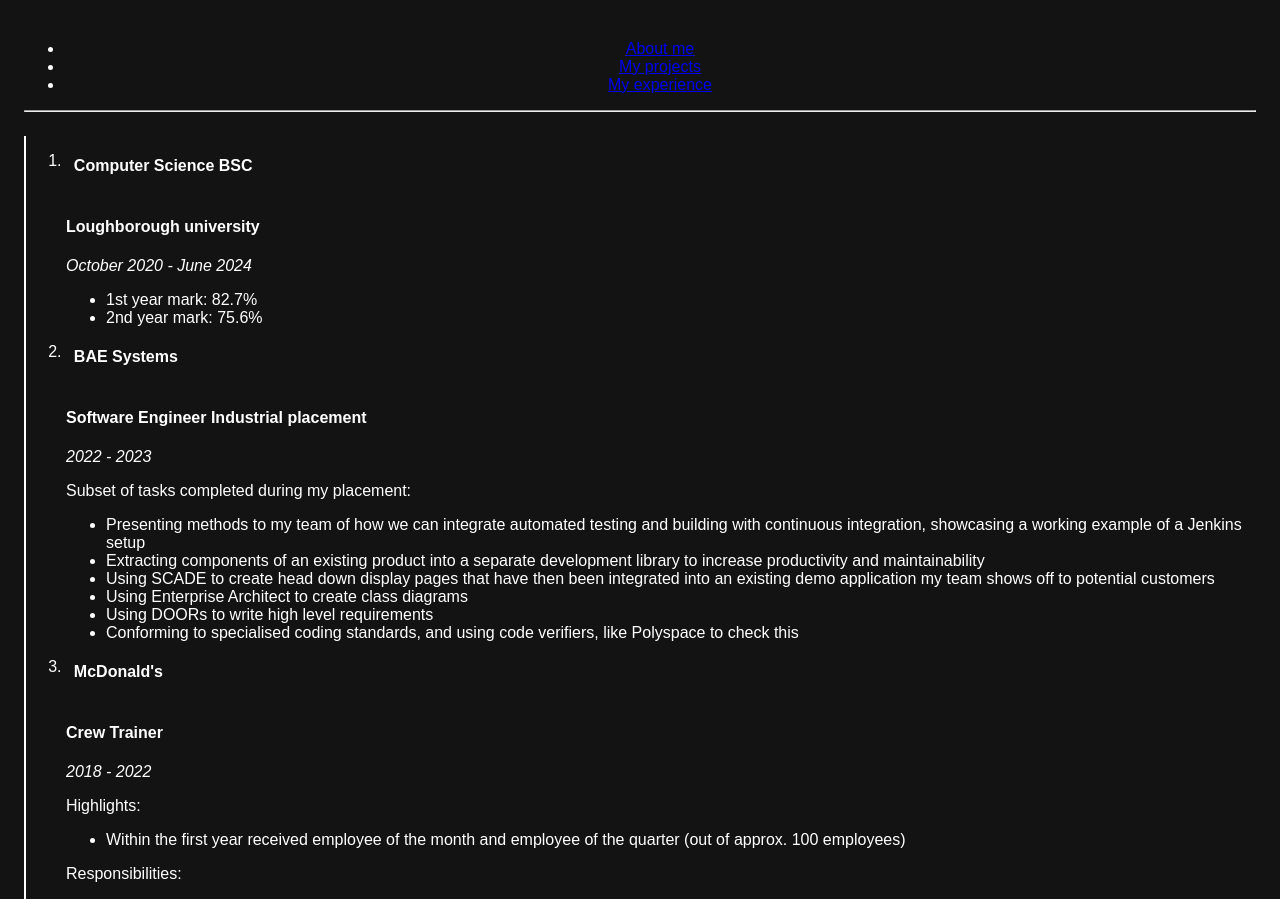
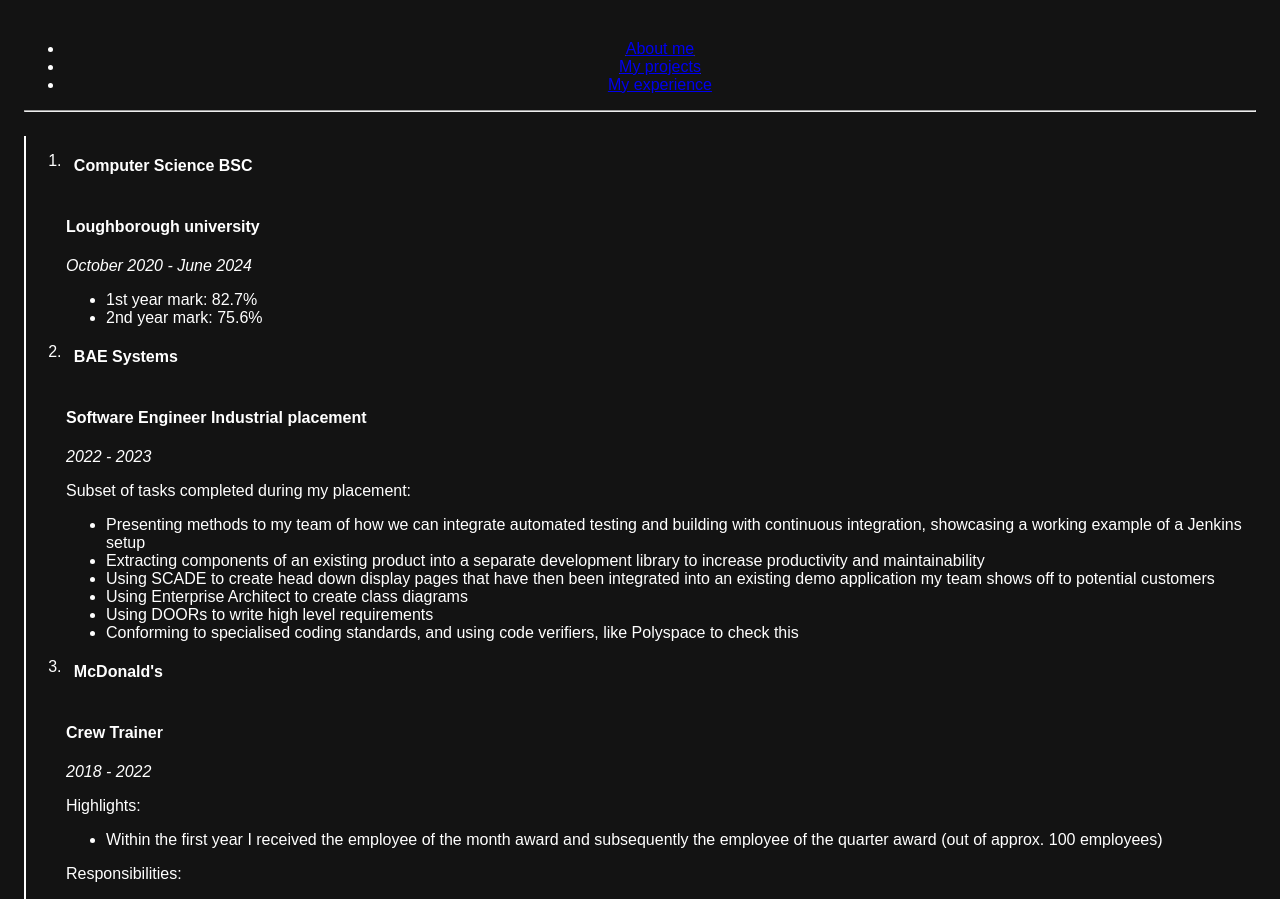
Before and after one commit to AmzingTobias/Portfolio, a Next.js app: page /prior-experience in a window 1280 px wide. Shown: the top 899 px of the page. Built offline with nearby package versions, Linux system fonts and the light colour scheme.

Commit message:
Change wording when talking about highlights at McDonald's

```diff
--- a/app/prior-experience/page.tsx
+++ b/app/prior-experience/page.tsx
@@ -38,7 +38,7 @@
       {
         title: "Highlights:",
         points: [
-          "Within the first year received employee of the month and employee of the quarter (out of approx. 100 employees)",
+          "Within the first year I received the employee of the month award and subsequently the employee of the quarter award (out of approx. 100 employees)",
         ],
       },
       {
```
